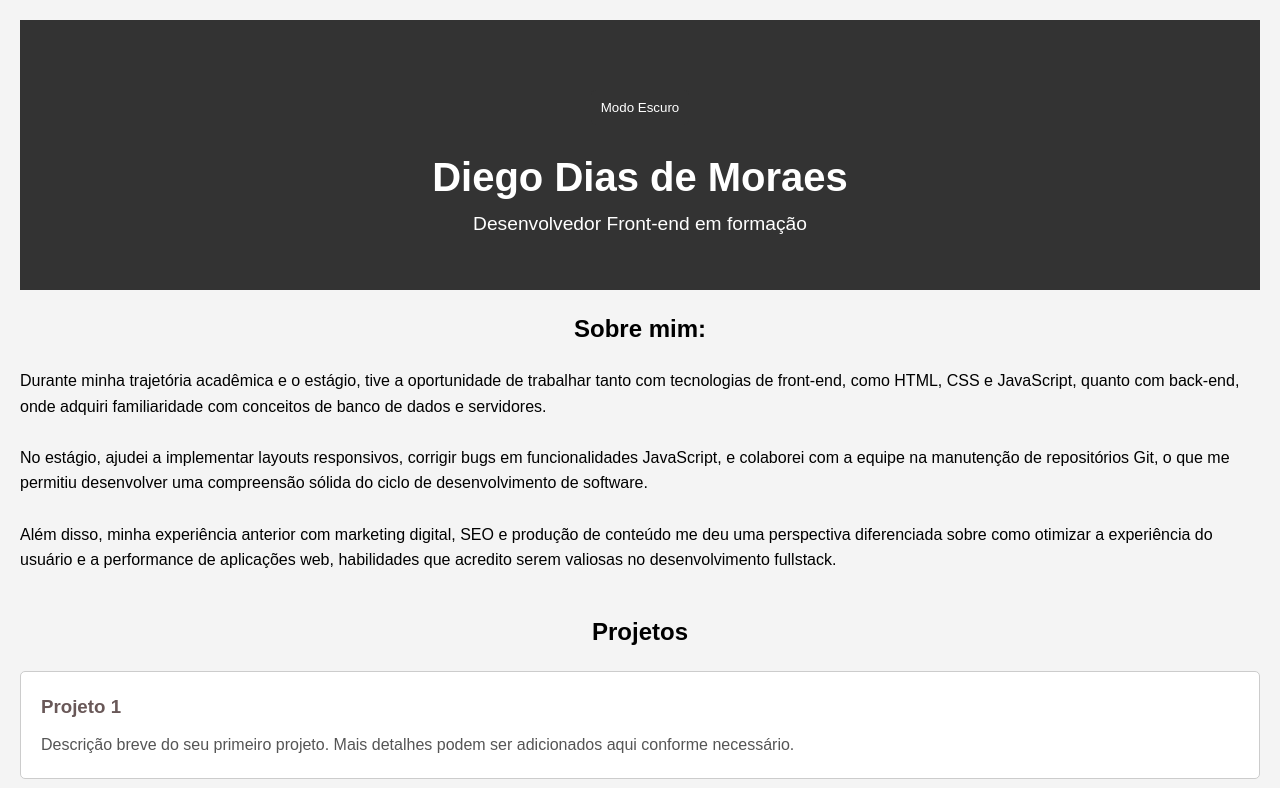
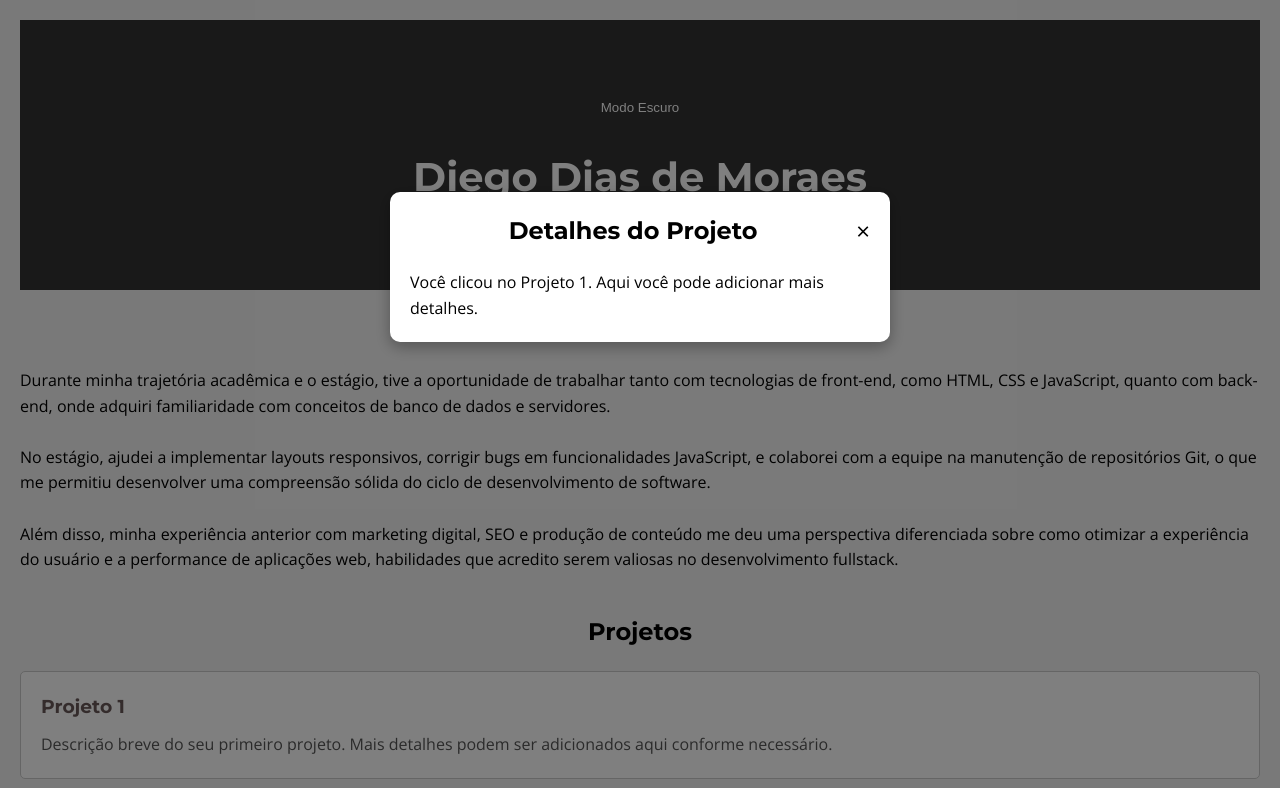
Before and after one commit to DiegodeMoraes/Portf-lio, a plain HTML site: page index.html in a window 1280 px wide. Both pictures are taken after a click on the element 640 px from the left and 725 px from the top of the page. Shown: the top 788 px of the page. Drawn offline with nearby package versions, Linux system fonts and the light colour scheme; no server answers.

Commit message:
pequenas alterações e icones

```diff
--- a/index.html
+++ b/index.html
@@ -3,8 +3,13 @@
 <head>
   <meta charset="UTF-8">
   <meta name="viewport" content="width=device-width, initial-scale=1.0">
+  <link href="https://fonts.googleapis.com/css2?family=Montserrat:wght@400;700&family=Open+Sans:wght@400;600&display=swap" rel="stylesheet">
   <title>Portfólio | Diego Dias</title>
   <link rel="stylesheet" href="./styles/style.css">
+  <meta name="description" content="Portfólio de Diego Dias de Moraes, desenvolvedor Front-End em formação.">
+  <meta name="keywords" content="Diego Dias de Moraes, desenvolvedor, Front-End, HTML, CSS, JavaScript, portfólio">
+  <meta name="author" content="Diego Dias de Moraes">
+  <link rel="stylesheet" href="https://cdnjs.cloudflare.com/ajax/libs/font-awesome/5.15.4/css/all.min.css">
 </head>
 <body>
   <!-- Cabeçalho com meu nome e uma breve descrição -->
@@ -40,6 +45,14 @@
         <h3>Projeto 2</h3>
         <p>Descrição breve do seu segundo projeto.</p>
     </div>
+    <div id="project-modal" class="modal">
+      <div class="modal-content">
+          <span class="close">&times;</span>
+          <h2>Detalhes do Projeto</h2>
+          <p id="modal-description">Aqui você verá detalhes do projeto selecionado.</p>
+      </div>
+
+
   </section>
 
 <!-- Formulário de Contato -->
@@ -62,8 +75,8 @@
   <!-- Rodapé com links de redes sociais -->
   <footer>
     <p>Siga-me nas redes sociais:</p>
-    <a href="https://github.com/seu-perfil" target="_blank">GitHub</a> |
-    <a href="https://www.linkedin.com/in/seu-perfil" target="_blank">LinkedIn</a>
+    <a href="https://github.com/DiegodeMoraes" target="_blank"><i class="fab fa-github"></i> GitHub</a> |
+    <a href="https://www.linkedin.com/in/diego-dias-de-moraes/" target="_blank"><i class="fab fa-linkedin"></i> LinkedIn</a>
   </footer>
 
   <script src="./scripts/script.js"></script>
--- a/styles/style.css
+++ b/styles/style.css
@@ -5,15 +5,22 @@
 }
 
 body {
-  font-family: Arial, sans-serif;
+  font-family: 'Open Sans', sans-serif;
   line-height: 1.6;
   padding: 20px;
   background-color: #f4f4f4;
+
+
 }
 
 body.dark-mode {
   background-color: #222;
   color: #f4f4f4;
+}
+
+h1, h2, h3 {
+  font-family: 'Montserrat', sans-serif;
+  font-weight: 700;
 }
 
 header.dark-mode, footer.dark-mode {
@@ -73,6 +80,44 @@ header p {
 .project-card h3 {
   margin-bottom: 10px;
   color: #695858;
+}
+
+/* Animação ao passar o mouse nos projetos */
+.project-card {
+  transition: transform 0.3s ease-in-out;
+}
+
+.project-card:hover {
+  transform: scale(1.03);
+  box-shadow: 0 4px 8px rgba(0, 0, 0, 0.2);
+}
+
+/* Estilo do modal */
+.modal {
+  display: none; /* Oculto por padrão */
+  position: fixed;
+  z-index: 1;
+  left: 0;
+  top: 0;
+  width: 100%;
+  height: 100%;
+  background-color: rgba(0, 0, 0, 0.5);
+}
+
+.modal-content {
+  background-color: white;
+  margin: 15% auto;
+  padding: 20px;
+  width: 80%;
+  max-width: 500px;
+  border-radius: 10px;
+  box-shadow: 0 5px 15px rgba(0, 0, 0, 0.3);
+}
+
+.close {
+  float: right;
+  font-size: 1.5rem;
+  cursor: pointer;
 }
 
 /* Formulário de Contato */
```
